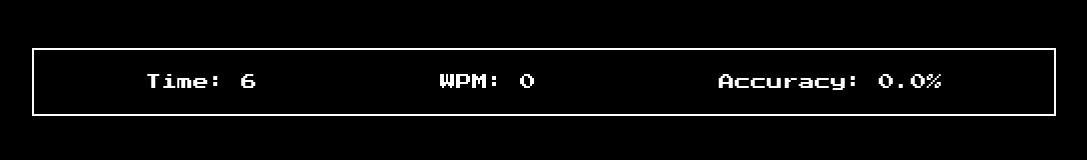
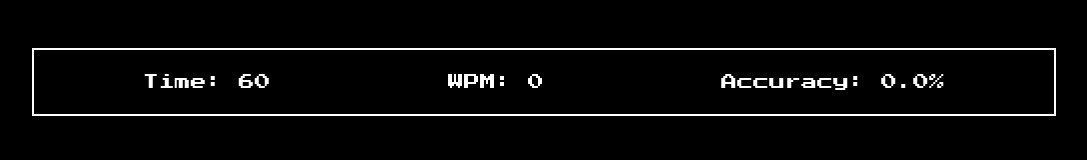
Before and after one commit to Codehuman07/KeyFlux-MonkeyTypeClone, a React (Vite) app: page /#/Typing in a window 1280 px wide. Shown: the part 142-302 px from the top of the page, without its empty margins (96-1183 px from the left). Built offline with nearby package versions, Linux system fonts and the light colour scheme.

Commit message:
fixed timer

```diff
--- a/src/Pages/Typing.jsx
+++ b/src/Pages/Typing.jsx
@@ -1,7 +1,7 @@
 import React, { useEffect, useState } from 'react'
 import { paragrphs } from '../components/paragraphs'
 function Typing() {
-    const [timer, setTimer] = useState(6)
+    const [timer, setTimer] = useState(60)
     const [textinput, setTextinput] = useState("")
     const [started, setStarted] = useState(false)
     const [para, setPara] = useState("")
```
